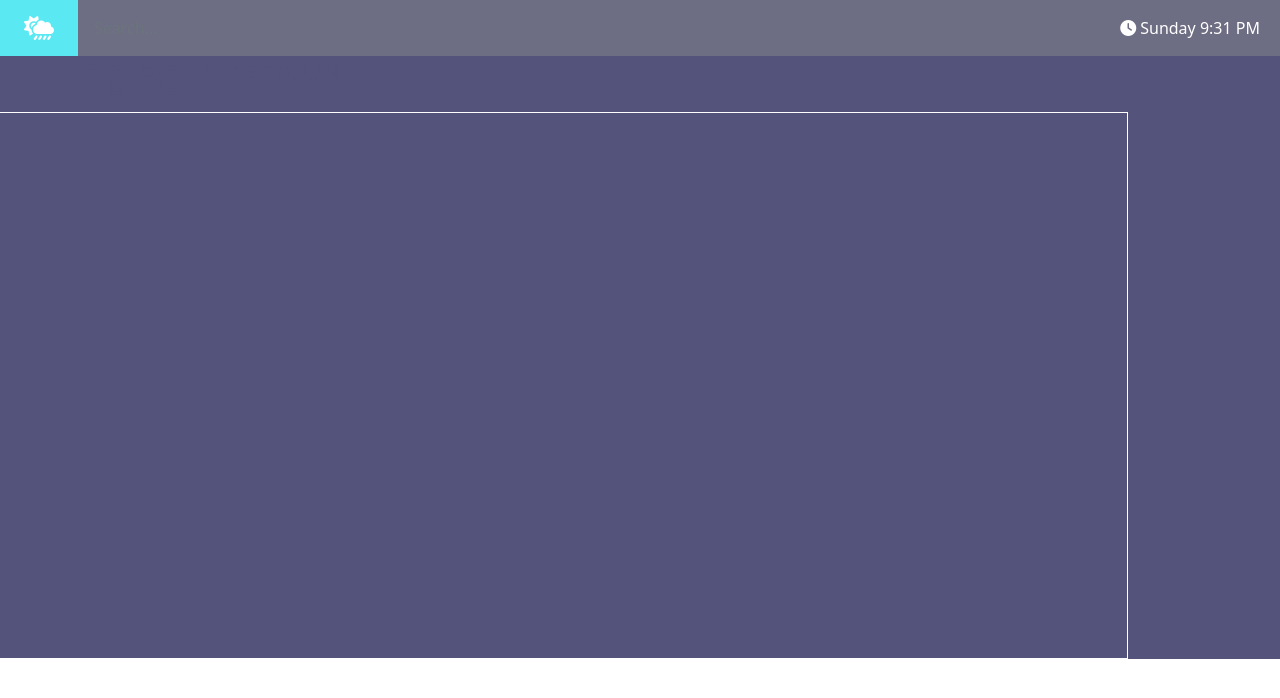
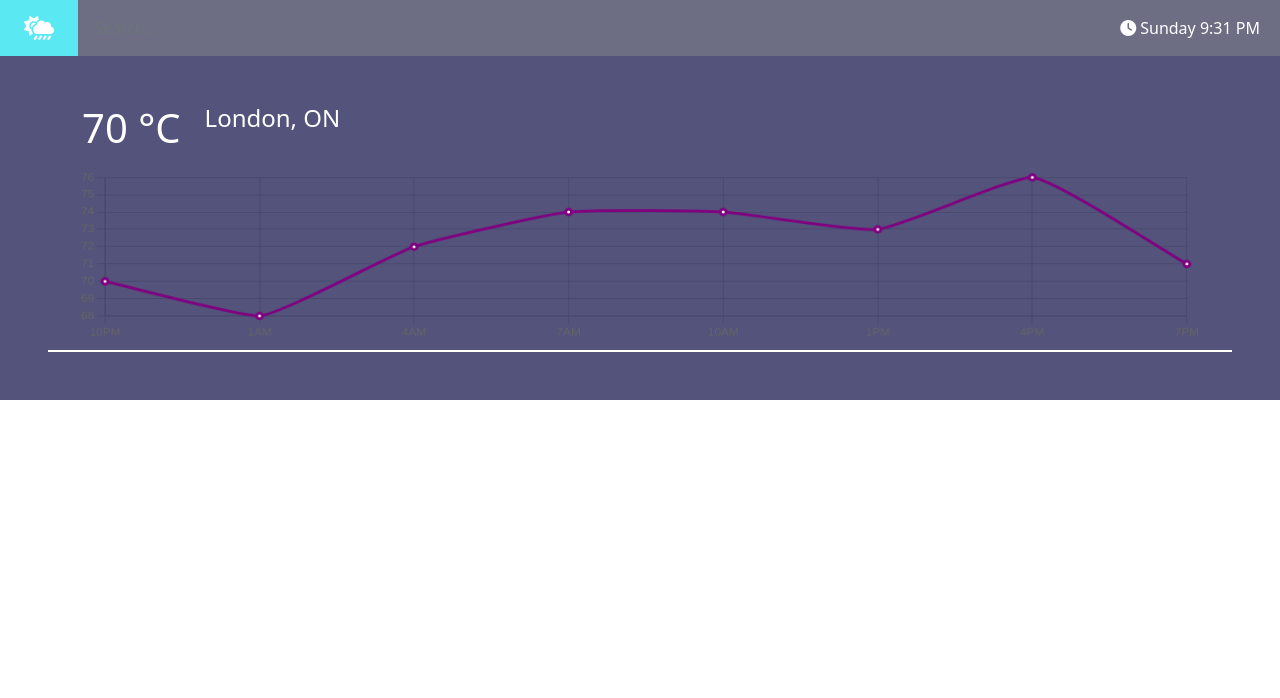
Before and after one commit to subtlemocha00/final-portfolio, a React (Vite) app in the folder react_projects/weather-app/: page / in a window 1280 px wide. Shown: the top 698 px of the page. Built offline with nearby package versions, Linux system fonts and the light colour scheme.

Commit message:
working on temp chart

```diff
--- a/react_projects/weather-app/src/App.css
+++ b/react_projects/weather-app/src/App.css
@@ -3,19 +3,8 @@
 	--bg-main-light: rgb(109, 109, 131);
 	--bg-main-dark: rgb(83, 83, 124);
 	--bg-main-blue: rgb(90, 233, 243);
-	--font-color-light: rgb(83, 83, 124);
-	--font-color-dark: rgb(255, 255, 255);
-}
-
-::placeholder {
-	color: red;
-}
-::-ms-input-placeholder {
-	/* Edge 12-18 */
-	color: var(--font-color-dark);
-}
-input:focus {
-	color: var(--font-color-dark);
+	--font-color-light: rgb(255, 255, 255);
+	--font-color-dark: rgb(145, 145, 145);
 }
 
 .bg-main-blue {
@@ -38,3 +27,19 @@ input:focus {
 i.fa-cloud-sun-rain {
 	font-size: 1.5rem;
 }
+
+input,
+input:focus {
+	background-color: var(--bg-main-light);
+	color: var(--font-color-light);
+}
+::placeholder {
+	color: var(--font-color-light);
+}
+::-ms-input-placeholder {
+	color: var(--font-color-light);
+}
+
+.canvas {
+	color: white;
+}
--- a/react_projects/weather-app/src/App.jsx
+++ b/react_projects/weather-app/src/App.jsx
@@ -9,9 +9,11 @@ function App() {
 	return (
 		<div className="bg-main-dark d-flex flex-column">
 			<Header />
-			<TodaysWeather />
-			<Hourly />
-			<Weekly />
+			<section className="d-flex flex-column p-5">
+				<TodaysWeather />
+				<Hourly />
+				<Weekly />
+			</section>
 		</div>
 	);
 }
--- a/react_projects/weather-app/src/Hourly.jsx
+++ b/react_projects/weather-app/src/Hourly.jsx
@@ -1,7 +1,25 @@
+import { useEffect } from "react";
+import Chart from "chart.js/auto";
+import data from "./WeatherData";
 export default function Hourly() {
+	useEffect(() => {
+		const canvas = document.getElementById("hourlyGraph");
+		canvas.height = 50;
+		const ctx = canvas.getContext("2d");
+		const myChart = new Chart(ctx, {
+			type: "line",
+			data: data,
+			options: {
+				scales: {},
+				plugins: { legend: { display: false } },
+			},
+		});
+
+		return () => myChart.destroy();
+	}, []);
 	return (
-		<div className="container row border border-white bg-yellow">
-			<canvas id="hourlyGraph"></canvas>
+		<div className="container d-flex justify-content-center p-0">
+			<canvas id="hourlyGraph" className="p-2 canvas" />
 		</div>
 	);
 }
--- /dev/null
+++ b/react_projects/weather-app/src/WeatherData.jsx
@@ -0,0 +1,16 @@
+const data = {
+	labels: ["10PM", "1AM", "4AM", "7AM", "10AM", "1PM", "4PM", "7PM"],
+	datasets: [
+		{
+			// label: "Temperature C",
+			data: [70, 68, 72, 74, 74, 73, 76, 71, 74],
+			backgroundColor: "white",
+			borderColor: "purple",
+			borderWidth: 3,
+			tension: 0.15,
+			borderJoinStyle: "round",
+		},
+	],
+};
+
+export default data;
```
